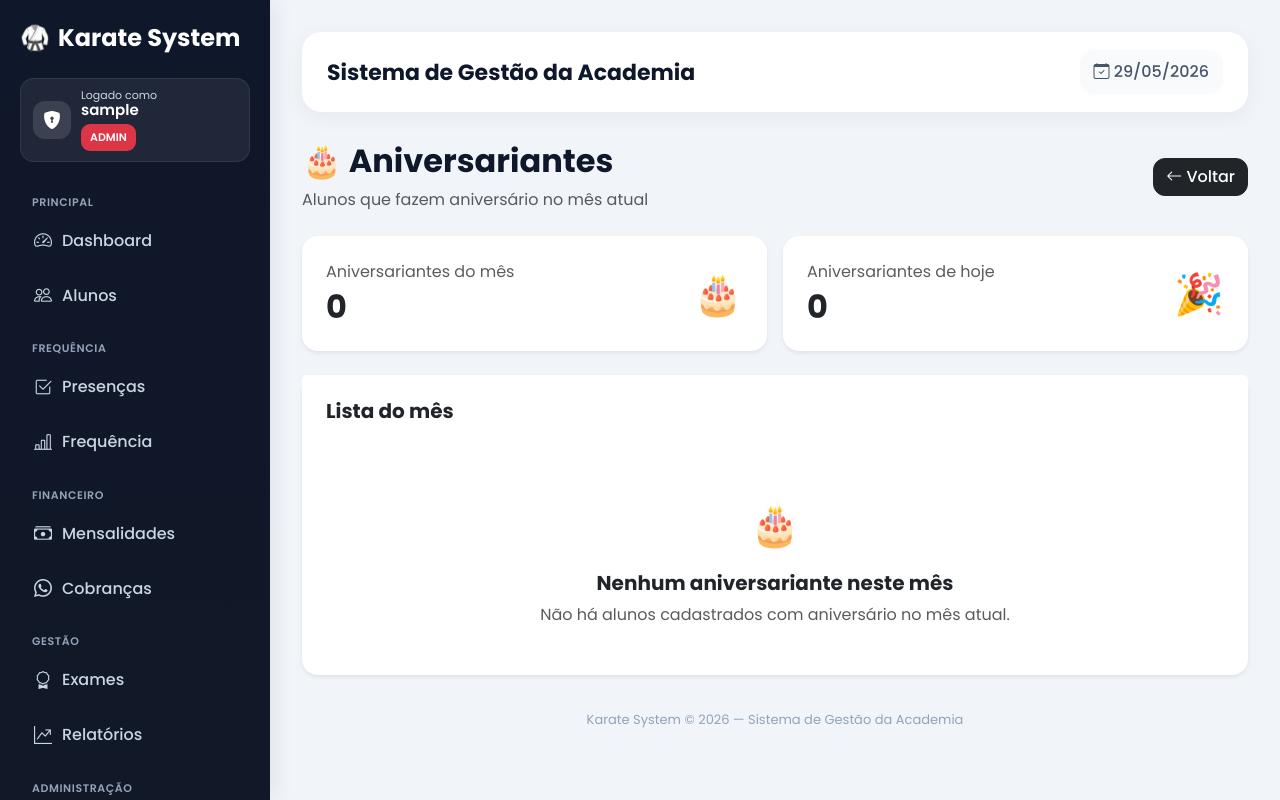
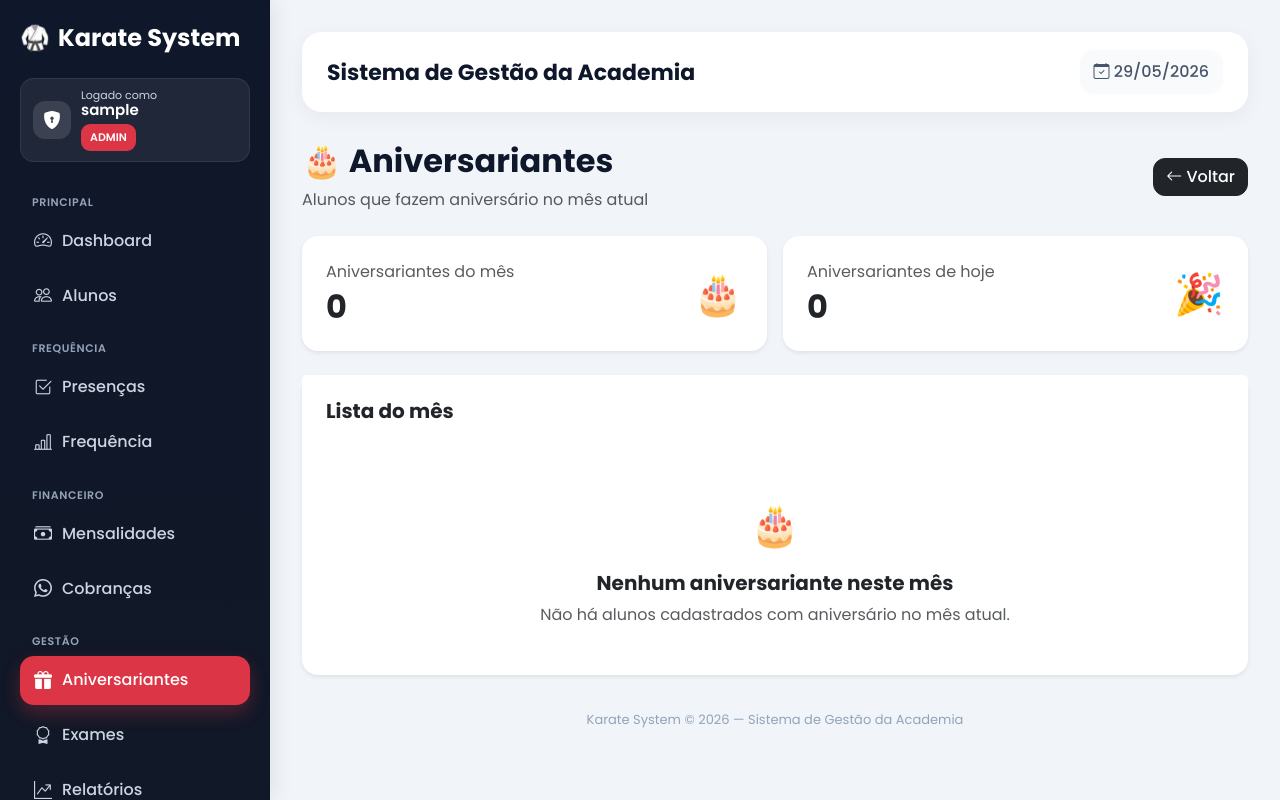
Before and after one commit to roisadi-tech/karate-system, a Flask app: page /aniversariantes in a window 1280 px wide. Run offline with Flask 3, Linux system fonts and the light colour scheme; the visitor is signed in with stand-in values (Sample User, id 1).

Commit message:
Adicionando aniversariantes ao menu

```diff
--- a/templates/base.html
+++ b/templates/base.html
@@ -728,6 +728,14 @@
 </div>
 
 <a
+    href="/aniversariantes"
+    class="nav-link {% if request.path.startswith('/aniversariantes') %}active{% endif %}"
+>
+    <i class="bi bi-gift-fill"></i>
+    Aniversariantes
+</a>
+
+<a
     href="/exames"
     class="nav-link {% if request.path.startswith('/exames') %}active{% endif %}"
 >
```
Lines whose indentation alone changed are shown as unchanged.
